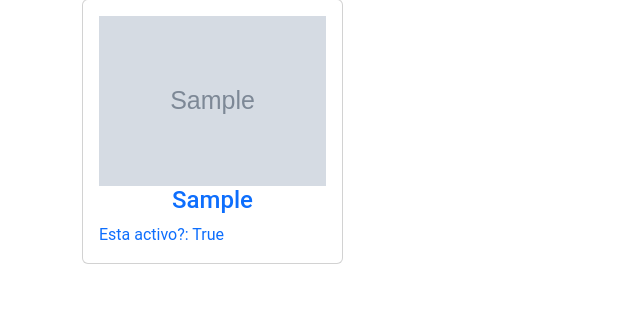
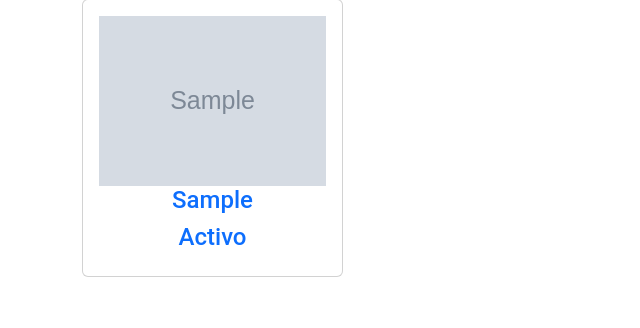
Before and after one commit to Machucaaa/ads, a Django app: a page that uses catalogo/templates/catalogo/prods4edit.html in a window 1280 px wide. Shown: the part 194-522 px from the top of the page, without its empty margins (0-640 px from the left). Run offline with Django 5.2, Linux system fonts and the light colour scheme; a user stored in the database is signed in; tables that the repository leaves empty hold one stand-in row (values such as "Sample post"); grey boxes marked "Sample" are stand-in pictures.

Commit message:
production atempt 28

```diff
--- a/catalogo/templates/catalogo/prods4edit.html
+++ b/catalogo/templates/catalogo/prods4edit.html
@@ -27,11 +27,11 @@
                                             <img src="{{ item.product_image.url }}" alt="Producto img" class="w-100"/>
                                         </div>
                                         <h4 class="text-center">{{ item.producto }}</h4>
-                                        <div class="form-group">
-                                            <label for=""> Esta activo?: </label>
-                                            {{ item.esta_activo}}
-                                        </div>
-
+                                        {% if item.esta_activo %}
+                                        <h4 class="text-center">Activo</h4>
+                                        {% else %}
+                                        <h4 class="text-center">Inactivo</h4>
+                                        {% endif%}
                                     </div>
                                 </a>
                             </div>
```
